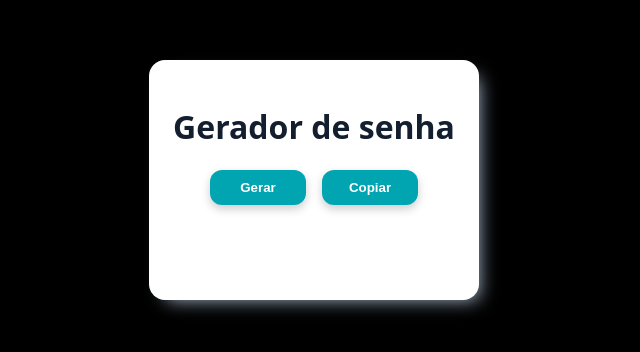
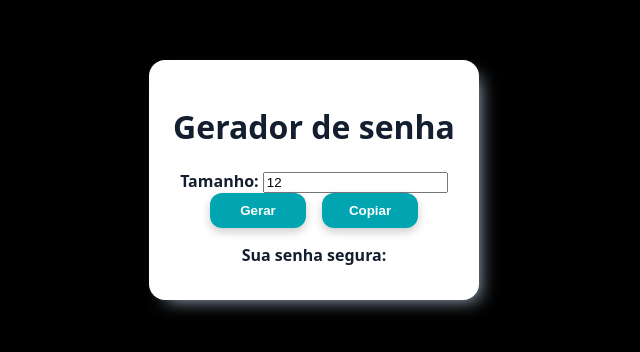
Before and after one commit to anthonymnf/gerador_de_senha_React, a React (Vite) app: page / in a window 1280 px wide. Shown: the part 220-572 px from the top of the page, without its empty margins (326-966 px from the left). Built offline with nearby package versions, Linux system fonts and the light colour scheme.

Commit message:
Add Input State

```diff
--- a/src/App.jsx
+++ b/src/App.jsx
@@ -4,11 +4,12 @@ import "./App.css";
 function App() {
   const [copyText, setCopyText] = useState("Copiar");
   const [password, setpassword] = useState("");
+  const [passwordSize, setpasswordSize] = useState("12");
   function generate() {
     const characters =
       "'1234567890-=!@#$%¨&*()_+qwertyuiop[asdfghjklç~]zxcvbnm,.;/QWERTYUIOP{ASDFGHJKLÇ^}ZXCVBNM<>:?";
     let newsenha = "";
-    for (let i = 0; i < 12; i++) {
+    for (let i = 0; i < passwordSize; i++) {
       const position = Math.floor(Math.random() * characters.length);
       newsenha += characters[position];
     }
@@ -23,11 +24,21 @@ function App() {
     <>
       <div className="container">
         <h1>Gerador de senha</h1>
+        <div>
+          <label htmlFor="passwordSize">Tamanho: </label>
+          <input
+            type="number"
+            id="passwordSize"
+            min={1}
+            value={passwordSize}
+            onChange={(ev) => setpasswordSize(ev.target.value)}
+          />
+        </div>
         <button onClick={generate}>Gerar</button>
         <button className="btn2" onClick={copiar}>
           {copyText}
         </button>
-        <div>{password}</div>
+        <div>Sua senha segura: {password}</div>
       </div>
     </>
   );
```
